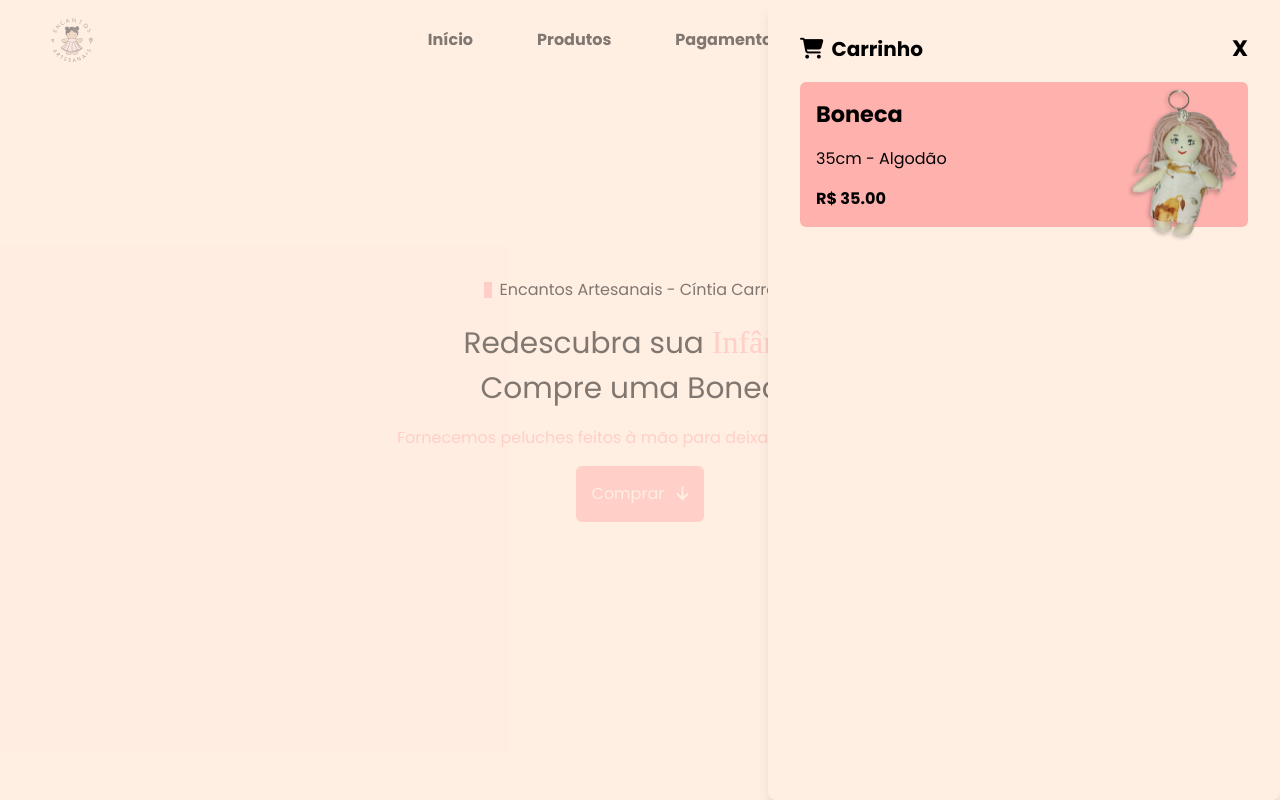
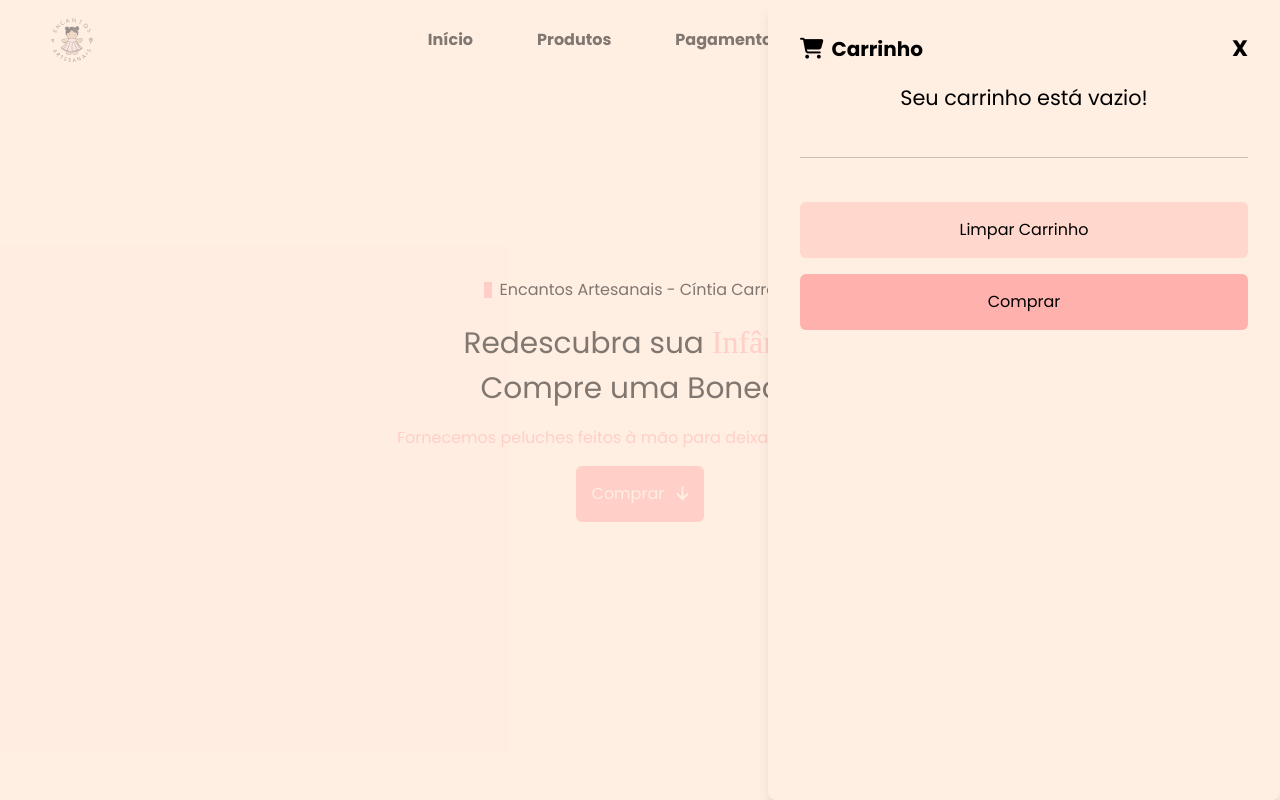
Before and after one commit to ruanvictordev/encantos-artesanais, an Angular app: page /userpage in a window 1280 px wide. Both pictures are taken after a click on the link 1228 px from the left and 40 px from the top of the page. Shown: the top 800 px of the page. Built offline with nearby package versions, Linux system fonts and the light colour scheme; a web font is replaced by a local one.

Commit message:
:sparkles: [FEAT] Add to Cart Functions.

```diff
--- /dev/null
+++ b/src/app/services/cart.service.ts
@@ -0,0 +1,24 @@
+import { Injectable } from '@angular/core';
+import { BehaviorSubject } from 'rxjs';
+import { IProduto } from '../userpage/products-section/produtos';
+
+@Injectable({
+  providedIn: 'root'
+})
+export class CartService {
+  private cartItems = new BehaviorSubject<IProduto[]>([]);
+  cartItems$ = this.cartItems.asObservable();
+
+  addToCart(produto: IProduto) {
+    const currentItems = this.cartItems.value;
+    this.cartItems.next([...currentItems, produto]);
+  }
+
+  getCartItems() {
+    return this.cartItems.asObservable();
+  }
+
+  clearCart() {
+    this.cartItems.next([]);
+  }
+}
--- a/src/app/userpage/cart-popup/cart-popup.component.html
+++ b/src/app/userpage/cart-popup/cart-popup.component.html
@@ -1,5 +1,5 @@
 <div class="fixed inset-0 flex items-center justify-end bg-q-color bg-opacity-50 z-50" (click)="closePopup()">
-    <div class="bg-white p-8 h-full rounded-lg shadow-lg max-w-lg w-full max-lg:w-4/5 bg-q-color" (click)="$event.stopPropagation()">
+    <div class="bg-white p-8 h-full rounded-lg shadow-lg max-w-lg w-full max-lg:w-4/5 overflow-y-auto bg-q-color" (click)="$event.stopPropagation()">
       <ng-content></ng-content>
     </div>
 </div>
--- a/src/app/userpage/header/header.component.html
+++ b/src/app/userpage/header/header.component.html
@@ -1,7 +1,8 @@
 <header class="fixed w-full top-0 z-50 bg-q-color">
     <nav class="px-10 py-2 flex justify-between items-center max-md:px-5">
         <img class="w-16 max-sm:w-12 max-md:w-14" src="assets/icons/logo.svg" alt="Logo">
-        <ul class="flex justify-center items-center gap-16 text-18px font-bold max-lg:text-xs max-lg:gap-10 max-md:gap-2">
+        <ul
+            class="flex justify-center items-center gap-16 text-18px font-bold max-lg:text-xs max-lg:gap-10 max-md:gap-2">
             <li><a (click)="scrollTo('home')" class="cursor-pointer">Início</a></li>
             <li><a (click)="scrollTo('products')" class="cursor-pointer">Produtos</a></li>
             <li><a (click)="scrollTo('payments')" class="cursor-pointer">Pagamentos</a></li>
@@ -13,16 +14,34 @@
 
 <app-cart-popup *ngIf="isPopupVisible" (close)="hidePopup()">
     <div class="flex justify-between items-center mb-4">
-        <h2 class="text-center text-xl font-bold"><i class="fa-solid fa-cart-shopping text-20px mr-2"></i>Carrinho</h2>
+        <h2 class="text-center text-xl font-bold">
+            <i class="fa-solid fa-cart-shopping text-20px mr-2"></i>Carrinho
+        </h2>
         <button class="text-gray-700 text-35px font-bold hover:text-gray-900" (click)="hidePopup()">X</button>
     </div>
 
-    <div class="flex justify-between w-full bg-p-color rounded-md p-4 relative">
-        <div class="flex flex-col gap-4">
-            <h1 class="text-35px font-bold">Boneca</h1>
-            <p>35cm - Algodão</p>
-            <p class="font-bold text-30px">R$ 35.00</p>
+    <div class="flex flex-col">
+        <div *ngIf="cartItems.length > 0; else emptyCart" class="flex flex-col gap-9">
+            <div *ngFor="let item of cartItems"
+                class="flex justify-between w-full bg-p-color shadow-md rounded-md p-4 relative">
+                <div class="flex flex-col gap-4">
+                    <h1 class="text-35px font-bold">{{ item.nome }}</h1>
+                    <p>{{ item.tamanho }} - {{ item.tecido }}</p>
+                    <p class="font-bold text-30px">R$ {{ item.preco.toFixed(2) }}</p>
+                </div>
+                <img class="right-0 top-0 w-32 absolute" src="{{ item.imagem }}" alt="">
+            </div>
         </div>
-        <img class="right-0 top-0 w-32 absolute" src="assets/images/products/p1.png" alt="">
+        <ng-template #emptyCart>
+            <p class="text-center text-20px">Seu carrinho está vazio!</p>
+        </ng-template>
+    </div>
+
+    <hr class="w-full px-4 my-11 opacity-20">
+
+    <div class="flex flex-col gap-4 mt-4">
+        <button (click)="clearCart()" class="w-full p-4 bg-t-color rounded-md text-center cursor-pointer">Limpar
+            Carrinho</button>
+        <button class="w-full p-4 bg-p-color rounded-md text-center cursor-pointer">Comprar</button>
     </div>
 </app-cart-popup>
--- a/src/app/userpage/header/header.component.ts
+++ b/src/app/userpage/header/header.component.ts
@@ -1,7 +1,10 @@
-import { Component } from '@angular/core';
+import { Component, OnInit } from '@angular/core';
 import { CommonModule } from '@angular/common';
 import { ScrollService } from '../../services/scroll.service';
+import { CartService } from '../../services/cart.service';
+import { ProdutosService } from '../../services/produtos.service';
 import { CartPopupComponent } from "../cart-popup/cart-popup.component";
+import { IProduto } from '../products-section/produtos';
 
 @Component({
     selector: 'app-header',
@@ -10,8 +13,10 @@ import { CartPopupComponent } from "../cart-popup/cart-popup.component";
     styleUrl: './header.component.css',
     imports: [CommonModule, CartPopupComponent]
 })
-export class HeaderComponent {
-  constructor(private scrollService: ScrollService) {}
+export class HeaderComponent implements OnInit{
+  constructor(private scrollService: ScrollService, private cartService: CartService) {}
+
+  cartItems: IProduto[] = [];
 
   scrollTo(section: string): void {
     this.scrollService.scrollTo(section);
@@ -26,4 +31,14 @@ export class HeaderComponent {
   hidePopup() {
     this.isPopupVisible = false;
   }
+
+  clearCart() {
+    this.cartService.clearCart();
+  }
+
+  ngOnInit() {
+    this.cartService.getCartItems().subscribe(items => {
+      this.cartItems = items;
+    });
+  }
 }
--- a/src/app/userpage/products-section/products-section.component.html
+++ b/src/app/userpage/products-section/products-section.component.html
@@ -17,6 +17,10 @@
                 <h1 class="font-bold text-30px">R$ {{ produto.preco.toFixed(2) }}</h1>
             </div>
             <img class="flex right-0 top-4 w-36 absolute min-2xl:w-44" src="{{ produto.imagem }}" alt="Foto Produto">
+
+            <button (click)="addToCart(produto)" class="flex justify-center items-center w-14 h-14 p-4 -bottom-8 left-6 bg-q-color rounded-full shadow-md absolute cursor-pointer">
+                <img src="assets/icons/cart.svg" alt="Cart">
+            </button>
         </div>
     </div>
 </section>
--- a/src/app/userpage/products-section/products-section.component.ts
+++ b/src/app/userpage/products-section/products-section.component.ts
@@ -1,6 +1,7 @@
 import { Component } from '@angular/core';
 import { ProdutosService } from '../../services/produtos.service';
 import { IProduto } from './produtos';
+import { CartService } from '../../services/cart.service';
 import {NgFor} from '@angular/common';
 
 
@@ -16,10 +17,15 @@ export class ProductsSectionComponent {
   produtos: IProduto[] | undefined;
 
   constructor(
-    private produtosService: ProdutosService
+    private produtosService: ProdutosService,
+    private cartService: CartService
   ) { }
 
   ngOnInit(): void {
     this.produtos = this.produtosService.getAll();
   }
+
+  addToCart(produto: IProduto) {
+    this.cartService.addToCart(produto);
+  }
 }
```
Also changed, not shown: public/assets/icons/cart.svg (added), 1 other file (tests, documents, lock files or other folders).
